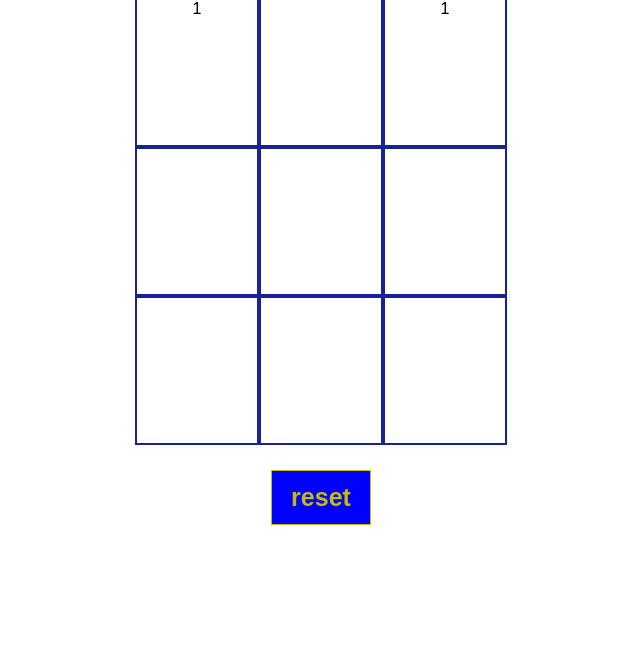
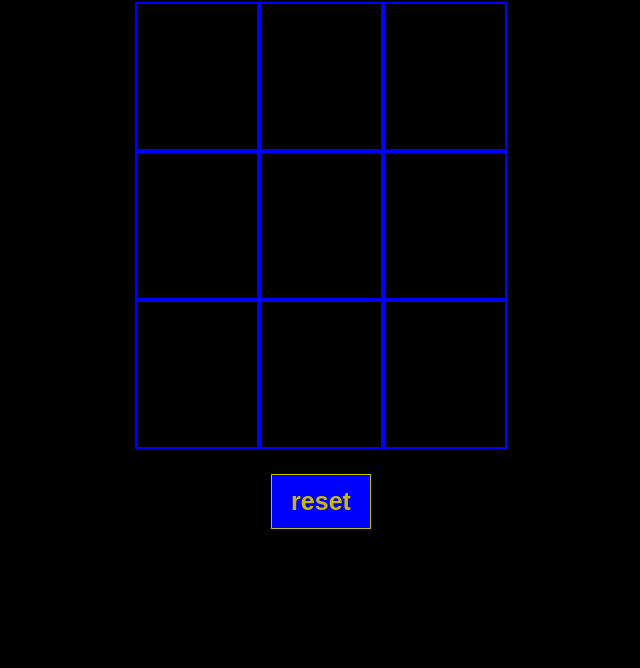
Before and after one commit to ssegifford/tic-tac-toe, a plain HTML site: page index.html in a window 1280 px wide. Shown: the part 132-800 px from the top of the page, without its empty margins (319-959 px from the left). Drawn offline with Linux system fonts and the light colour scheme.

Commit message:
finished

```diff
--- a/main.js
+++ b/main.js
@@ -24,7 +24,7 @@ const messages = document.querySelector('h2');
 /*----- functions -----*/
  //function to initiate game board
 const init = () => {
-    board = ['1', '', '1','', '', '','', '', ''];
+    board = ['', '', '','', '', '','', '', ''];
     render();
 }
 
@@ -35,9 +35,8 @@ const render = () =>{
         squares[index].textContent = mark;
         });
         win = board[0] && board[0] === board[1] && board[0] === board[2] ? board[0] : null;
-console.log(win);
-
-    messages.textContent = `It's ${turn}'s turn!`;
+        //nested ternary
+        messages.textContent = win === 'T' ? `That's a tie, queen!` : win ? `${win} wins the game!` : `It's ${turn}'s turn!`;
 }
 
 init();
@@ -47,8 +46,7 @@ function getWinner() {
     winningCombos.forEach(function(combo, index) {
         if (board[combo[0]] && board[combo[0]] === board[combo[1]] && board[combo[0]] === board[combo[2]]){
             winner = board[combo[0]];
-            // nested ternary
-            messages.textContent = win === 'T' ? `That's a tie, queen!` : win ? `${win} wins the game!` : `It's ${turn}'s turn!`;
+
         /* EXTENDED VERSION
         if ( win === 'T' ) {
             messages.textContent = `That's a tie, queen!`
--- a/style.css
+++ b/style.css
@@ -1,6 +1,11 @@
+html {
+    background-color: black;
+    color: blue ;
+}
+
 body {
     text-align: center;
-    font-family: Arial, Helvetica, sans-serif;
+    font-family: 'Trebuchet MS', 'Lucida Sans Unicode', 'Lucida Grande', 'Lucida Sans', Arial, sans-serif;
 }
 
 h2 {
@@ -30,12 +35,15 @@ h2 {
     flex-wrap: wrap;
     height: 432px;
     width: 432px;
+
 }
 
 .square {
-    border: 2px solid rgba(2, 11, 143, 0.908);
+    border: 2px solid blue;
     height: 145px;
     width: 120px;
+    font-weight: bold;
+    font-size: 200px;
 }
 
 #reset-button {
```
